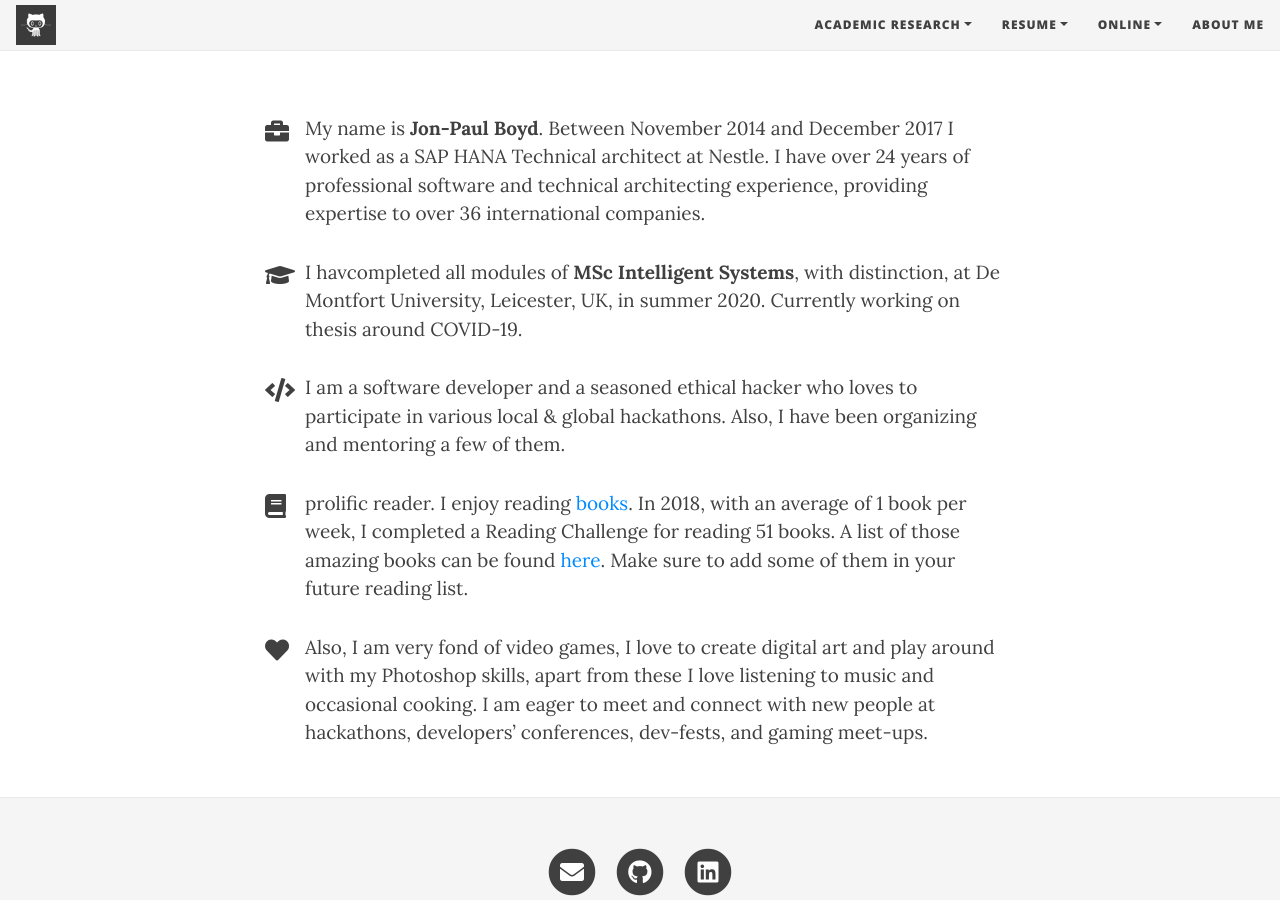
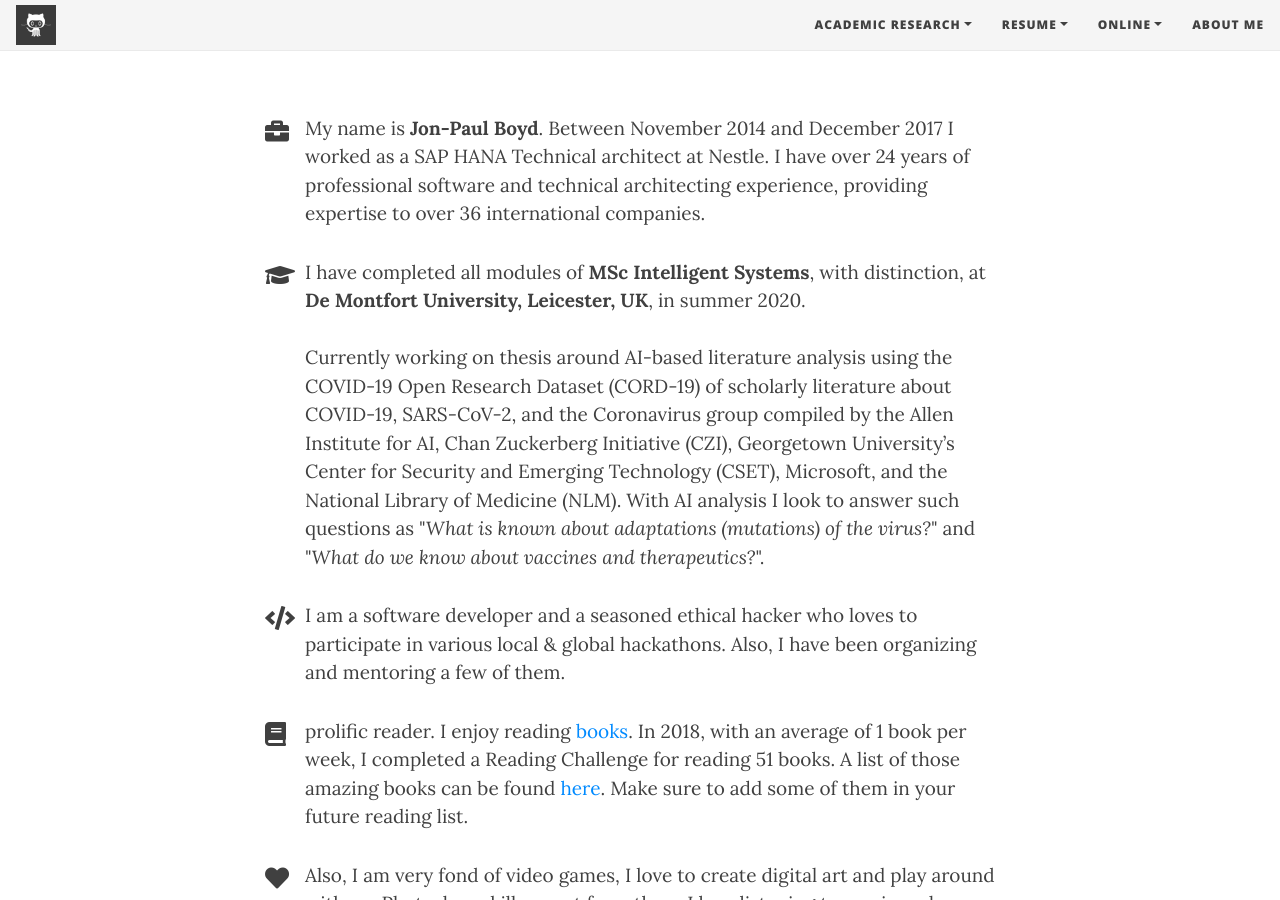
Before and after one commit to corticalstack/corticalstack.github.io, a Jekyll site: the page built from aboutme.md, in a window 1280 px wide and 900 px high, scrolled down 496 px. Built offline with Jekyll 4.4.1, drawn with Linux system fonts in a browser that asks for light colours; nearby versions of some CDN libraries.

Commit message:
Initial wip

```diff
--- a/aboutme.md
+++ b/aboutme.md
@@ -13,12 +13,17 @@
     </p>
     <p class="about-text">
         <span class="fa fa-graduation-cap about-icon"></span>
-            I havcompleted all modules of <strong>MSc Intelligent Systems</strong>, with distinction, at De Montfort
-            University, Leicester, UK, in summer 2020. Currently working on thesis around COVID-19.
+            I have completed all modules of <strong>MSc Intelligent Systems</strong>, with distinction, at <strong>De Montfort
+            University, Leicester, UK</strong>, in summer 2020. <br><br>Currently working on thesis around AI-based literature analysis
+            using the COVID-19 Open Research Dataset (CORD-19) of scholarly literature about COVID-19, SARS-CoV-2, and the
+            Coronavirus group compiled by the Allen Institute for AI, Chan Zuckerberg Initiative (CZI), Georgetown University’s
+            Center for Security and Emerging Technology (CSET), Microsoft, and the National Library of Medicine (NLM). With
+            AI analysis I look to answer such questions as "<i>What is known about adaptations (mutations) of the virus?</i>" and
+            "<i>What do we know about vaccines and therapeutics?</i>".
     </p>
     <p class="about-text">
         <span class="fa fa-code about-icon"></span>
-        I am a software developer and a seasoned ethical hacker who loves to participate in various local & global hackathons. Also, I have been organizing and mentoring a few of them.
+            I am a software developer and a seasoned ethical hacker who loves to participate in various local & global hackathons. Also, I have been organizing and mentoring a few of them.
     </p>
     <p class="about-text">
         <span class="fa fa-book about-icon"></span>
```
